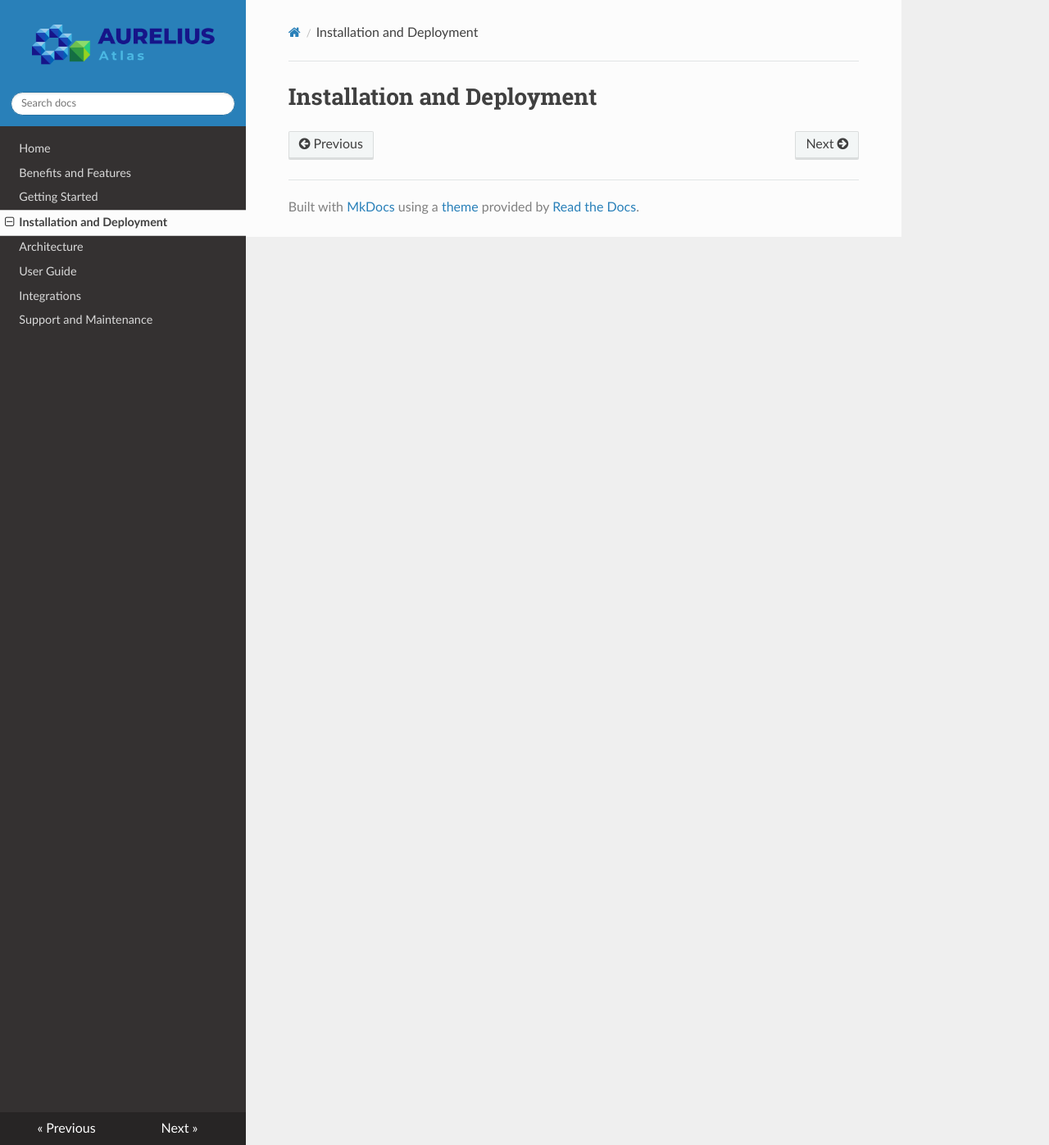
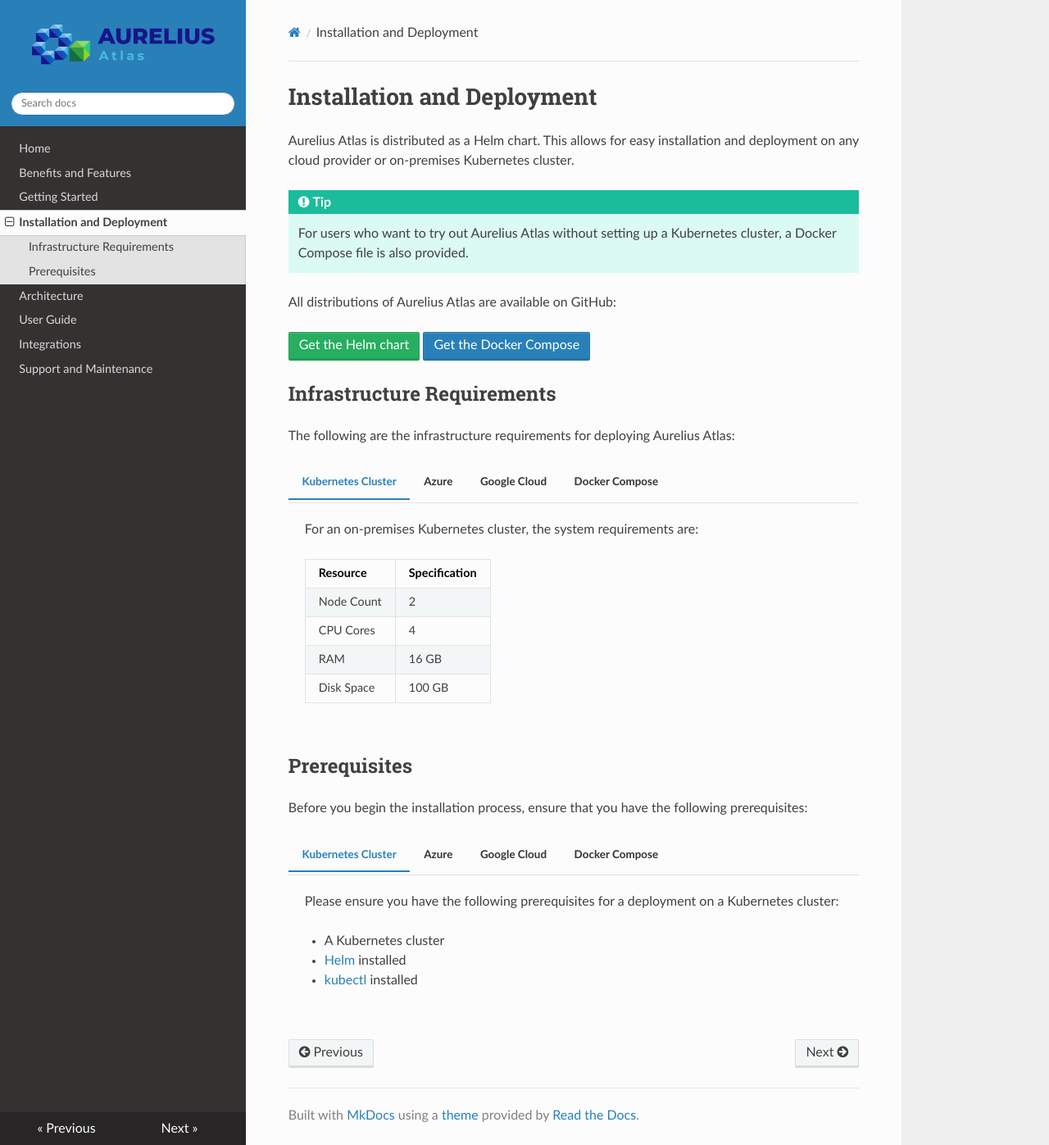
Before and after one commit to aureliusenterprise/aurelius-atlas-documentation, an MkDocs documentation site: the page built from docs/installation-and-deployment.md, in a window 1280 px wide and 1397 px high. Shown: the whole window at 82% size. Built offline with MkDocs 1.6.1, drawn with Linux system fonts in a browser that asks for light colours; nearby versions of some CDN libraries.

Commit message:
start on installation and deployment section

```diff
--- a/.pre-commit-config.yaml
+++ b/.pre-commit-config.yaml
@@ -10,6 +10,7 @@
           - mdformat-beautysh
           - mdformat-black
           - mdformat-config
+          - mdformat-mkdocs
           - mdformat-gfm
           - mdformat-gfm-alerts
           - mdformat-tables
--- a/docs/installation-and-deployment.md
+++ b/docs/installation-and-deployment.md
@@ -1 +1,93 @@
 # Installation and Deployment
+
+Aurelius Atlas is distributed as a Helm chart. This allows for easy installation and deployment on
+any cloud provider or on-premises Kubernetes cluster.
+
+!!! tip
+    For users who want to try out Aurelius Atlas without setting up a Kubernetes cluster, a Docker Compose file
+    is also provided.
+
+All distributions of Aurelius Atlas are available on GitHub:
+
+<div class="wy-btn-group">
+    <a class="btn btn-success" href="https://github.com/aureliusenterprise/Aurelius-Atlas-helm-chart">
+        Get the Helm chart
+    </a>
+    <a class="btn btn-info" href="https://github.com/aureliusenterprise/Aurelius-Atlas-docker-compose">
+        Get the Docker Compose
+    </a>
+</div>
+
+## Infrastructure Requirements
+
+The following are the infrastructure requirements for deploying Aurelius Atlas:
+
+=== "Kubernetes Cluster"
+    For an on-premises Kubernetes cluster, the system requirements are:
+
+    | Resource   | Specification |
+    | ---------- | ------------- |
+    | Node Count | 2             |
+    | CPU Cores  | 4             |
+    | RAM        | 16 GB         |
+    | Disk Space | 100 GB        |
+
+=== "Azure"
+    For Azure, the recommended system requirements are:
+
+    | Resource   | Specification |
+    | ---------- | ------------- |
+    | Node Count | 2             |
+    | CPU Cores  | 4             |
+    | RAM        | 16 GB         |
+    | Disk Space | 100 GB        |
+
+=== "Google Cloud"
+    For Google Cloud, the recommended system requirements are:
+
+    | Resource   | Specification |
+    | ---------- | ------------- |
+    | Node Count | 2             |
+    | CPU Cores  | 4             |
+    | RAM        | 16 GB         |
+    | Disk Space | 100 GB        |
+
+=== "Docker Compose"
+    For a local deployment, the recommended system requirements are:
+
+    | Resource   | Specification |
+    | ---------- | ------------- |
+    | CPU Cores  | 4             |
+    | RAM        | 32 GB         |
+    | Disk Space | 100 GB        |
+
+## Prerequisites
+
+Before you begin the installation process, ensure that you have the following prerequisites:
+
+=== "Kubernetes Cluster"
+    Please ensure you have the following prerequisites for a deployment on a Kubernetes cluster:
+
+    - A Kubernetes cluster
+    - [Helm](https://helm.sh/docs/intro/install/) installed
+    - [kubectl](https://kubernetes.io/docs/tasks/tools/install-kubectl/) installed
+
+=== "Azure"
+    Please ensure you have the following prerequisites for a deployment on Azure:
+
+    - An Azure account
+    - [Azure CLI](https://learn.microsoft.com/en-us/cli/azure/install-azure-cli) installed
+    - [kubectl](https://kubernetes.io/docs/tasks/tools/install-kubectl/) installed
+
+=== "Google Cloud"
+    Please ensure you have the following prerequisites for a deployment on Google Cloud:
+
+    - A Google Cloud account
+    - [Google Cloud SDK](https://cloud.google.com/sdk/docs/install) installed
+    - [kubectl](https://kubernetes.io/docs/tasks/tools/install-kubectl/) installed
+    - A registered domain name for the Ingress controller
+
+=== "Docker Compose"
+    Please ensure you have the following prerequisites for a local deployment:
+
+    - [Docker](https://docs.docker.com/get-docker/) installed
--- /dev/null
+++ b/docs/stylesheets/tabs.css
@@ -0,0 +1,54 @@
+.tabbed-set {
+    position: relative;
+    display: flex;
+    flex-wrap: wrap;
+    margin: 1em 0;
+    border-radius: 0.1rem;
+}
+
+.tabbed-set>input {
+    display: none;
+}
+
+.tabbed-set label {
+    width: auto;
+    padding: 0.9375em 1.25em 0.78125em;
+    font-weight: 700;
+    font-size: 0.84em;
+    white-space: nowrap;
+    border-bottom: 0.15rem solid transparent;
+    border-top-left-radius: 0.1rem;
+    border-top-right-radius: 0.1rem;
+    cursor: pointer;
+    transition: background-color 250ms, color 250ms;
+}
+
+.tabbed-set .tabbed-content {
+    width: 100%;
+    display: none;
+    box-shadow: 0 -.05rem #ddd;
+    padding: 1.25rem;
+}
+
+.tabbed-set input {
+    position: absolute;
+    opacity: 0;
+}
+
+.tabbed-set input:checked:nth-child(n+1)+label {
+    color: #2980b9;
+    border-color: #2980b9;
+}
+
+@media screen {
+    .tabbed-set input:nth-child(n+1):checked+label+.tabbed-content {
+        order: 99;
+        display: block;
+    }
+}
+
+@media print {
+    .tabbed-content {
+        display: contents;
+    }
+}
--- a/mkdocs.yml
+++ b/mkdocs.yml
@@ -18,3 +18,9 @@
 
 markdown_extensions:
   - admonition
+  - pymdownx.details
+  - pymdownx.superfences
+  - pymdownx.tabbed
+
+extra_css:
+  - stylesheets/tabs.css
--- a/pyproject.toml
+++ b/pyproject.toml
@@ -8,6 +8,7 @@
 [tool.poetry.dependencies]
 python = "~3.9"
 mkdocs = "~1.6"
+pymdown-extensions = "~10.8"
 
 [tool.poetry.dev-dependencies]
 pre-commit = "~3.7"
```
Also changed, not shown: .markdownlint.json, 1 other file.
